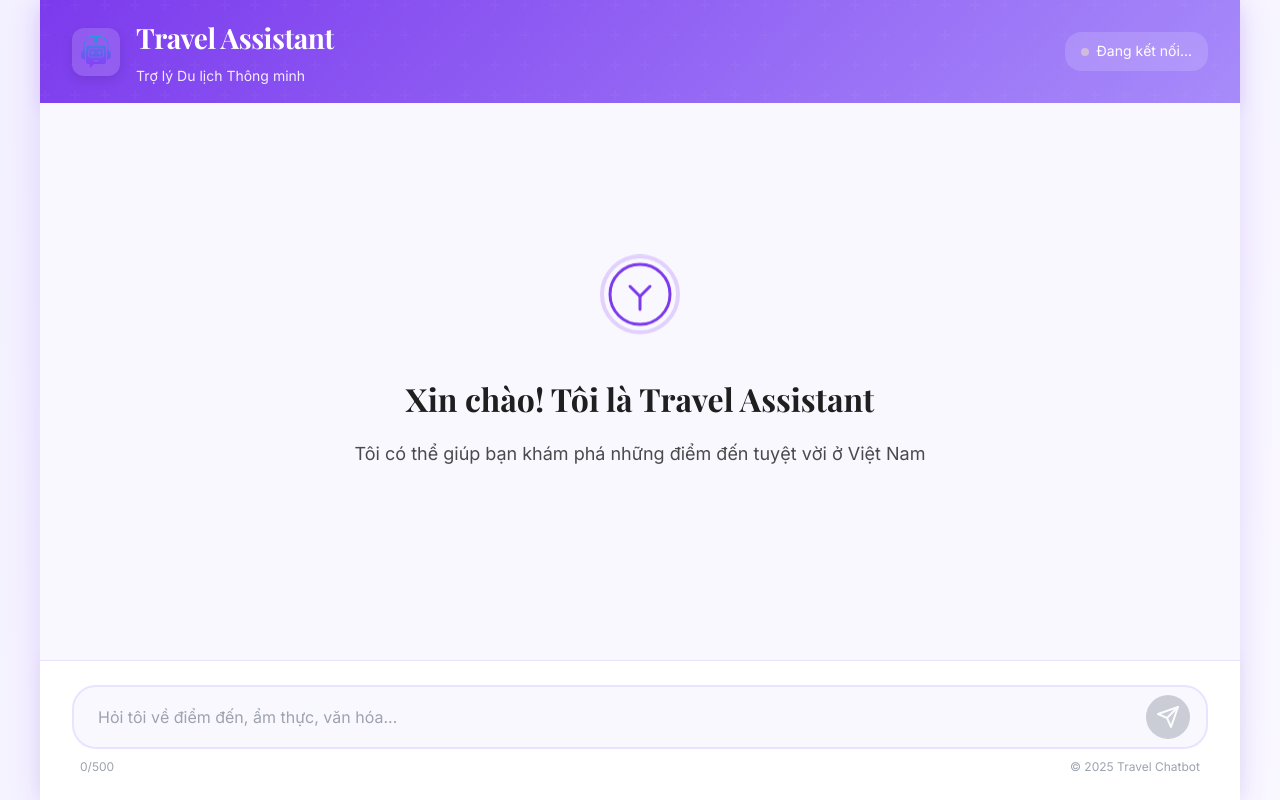
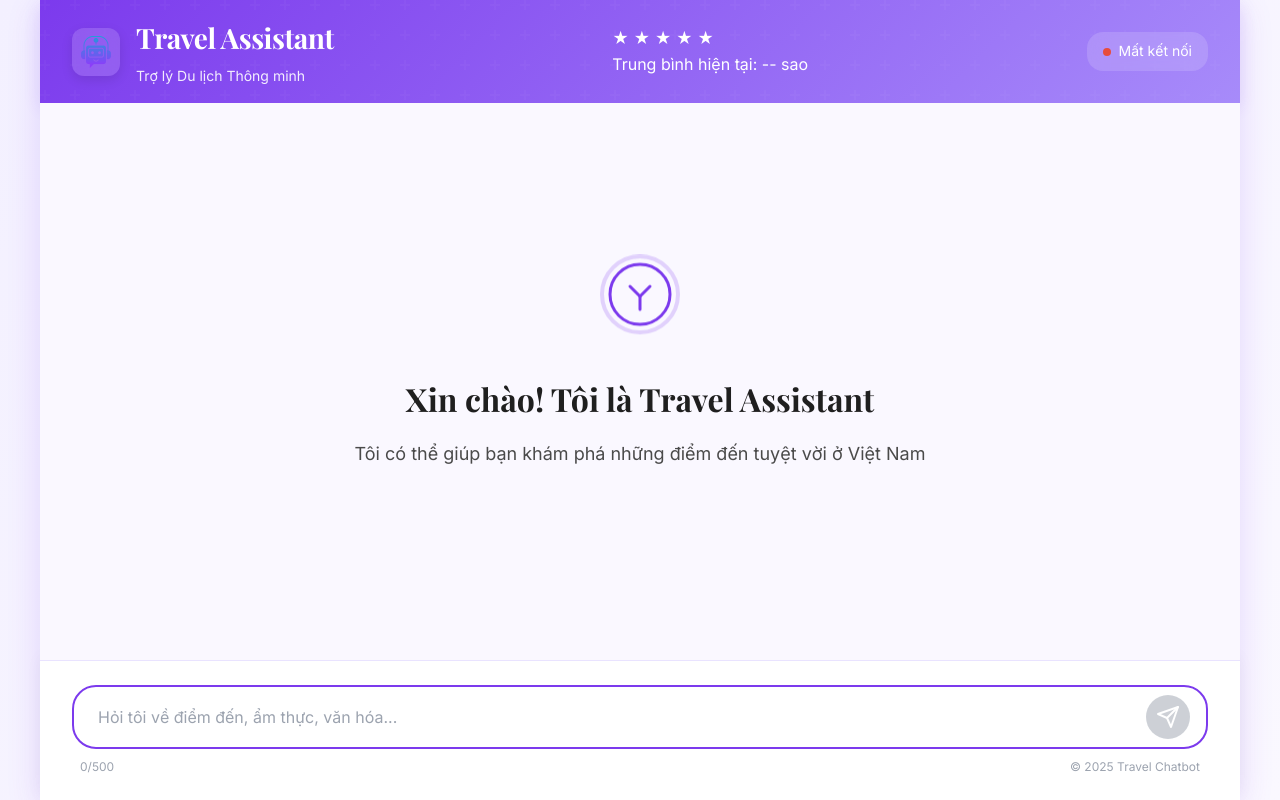
Before and after one commit to GaCold/travel-chatbot, a plain HTML site: page ui/index.html in a window 1280 px wide. Drawn offline with nearby package versions, Linux system fonts and the light colour scheme; files that its build step writes are made by us from their sources; files whose address does not match are found by name.

Commit message:
Update index.html

```diff
--- a/ui/index.html
+++ b/ui/index.html
@@ -22,6 +22,18 @@
                         <h1>Travel Assistant</h1>
                         <p class="subtitle">Trợ lý Du lịch Thông minh</p>
                     </div>
+                </div>
+                <!-- Rating Section -->
+                <div class="rating-section">
+                    <div id="rating">
+                        <span class="star" data-value="1">★</span>
+                        <span class="star" data-value="2">★</span>
+                        <span class="star" data-value="3">★</span>
+                        <span class="star" data-value="4">★</span>
+                        <span class="star" data-value="5">★</span>
+                    </div>
+                    <p id="ratingMessage"></p>
+                    <p>Trung bình hiện tại: <span id="averageRating">--</span> sao</p>
                 </div>
                 <div class="status-indicator">
                     <span class="status-dot" id="statusDot"></span>
@@ -87,7 +99,6 @@
             </div>
         </div>
     </div>
-
-    <script src="ui/app.js"></script>
+    <script src="/ui/app.js"></script>
 </body>
 </html>
```
